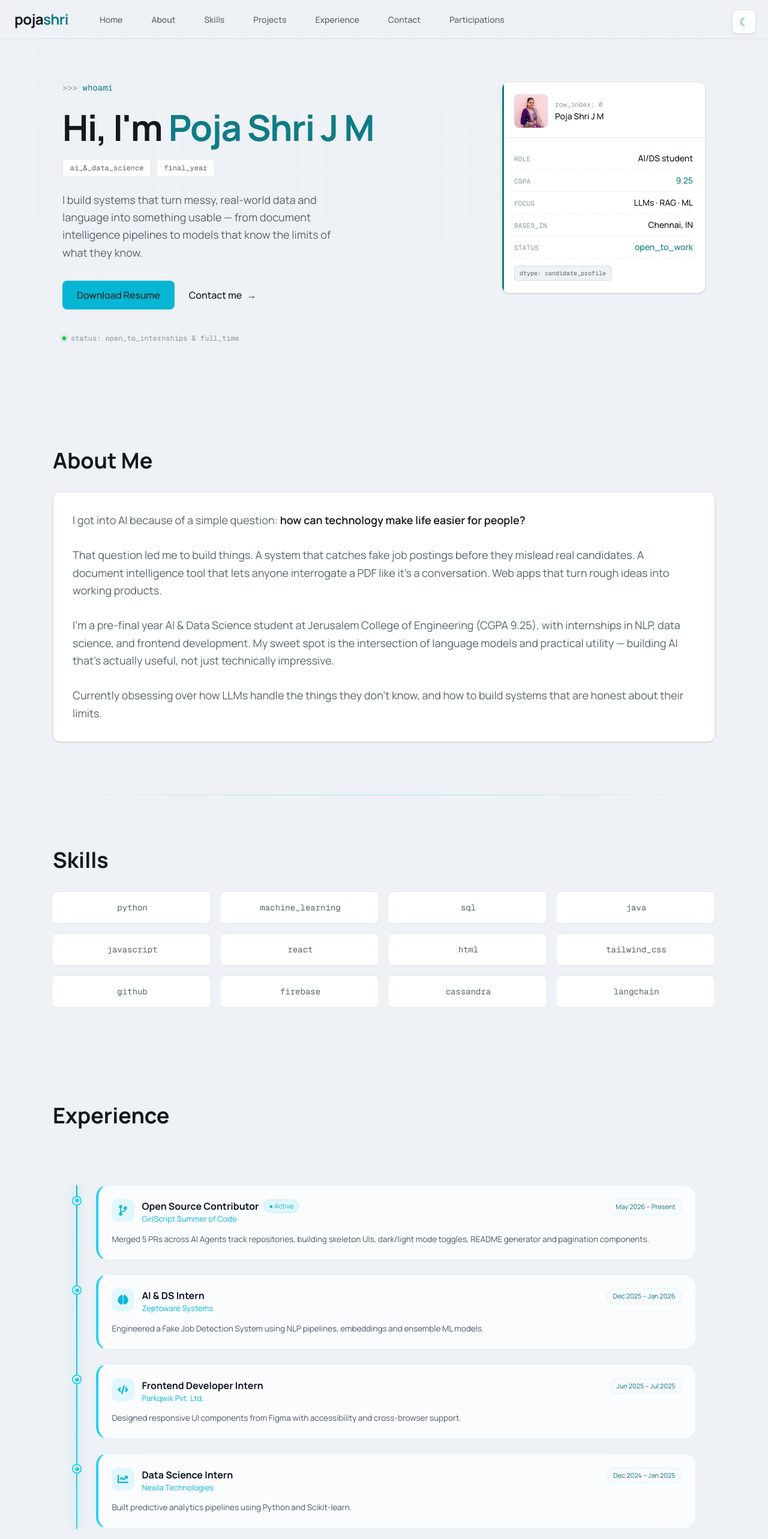
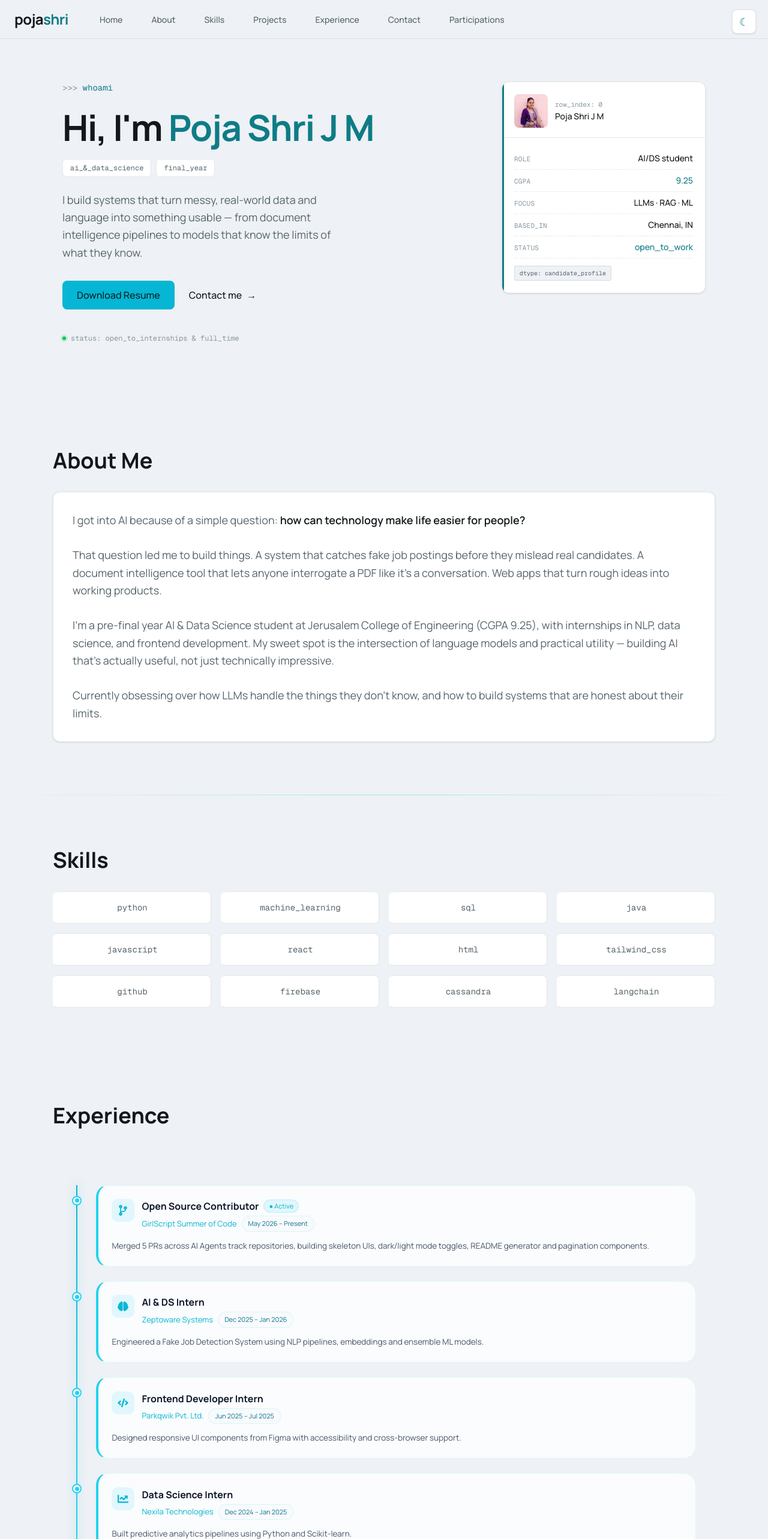
Before and after one commit to PojashriJM/PojashriJM_Portfolio, a Next.js app: page / in a window 1280 px wide. Shown: the top 2566 px of the page at 60% size. Built offline with nearby package versions, Linux system fonts and the light colour scheme.

Commit message:
Changed colors to match the theme

```diff
--- a/app/page.tsx
+++ b/app/page.tsx
@@ -127,16 +127,6 @@ export default function Home() {
             as row_index 0 of a dataframe, small avatar chip instead of a
             large photo, mono field labels. No blobs, no big portrait. */}
         <section id="home" className="relative max-w-6xl mx-auto px-6 md:px-10 py-16 md:py-24">
-          <div
-            className="absolute inset-0 pointer-events-none opacity-60 dark:opacity-40"
-            style={{
-              backgroundImage:
-                "linear-gradient(rgba(18,24,27,0.05) 1px, transparent 1px), linear-gradient(90deg, rgba(18,24,27,0.05) 1px, transparent 1px)",
-              backgroundSize: "48px 48px",
-              maskImage: "linear-gradient(to bottom, black, transparent 80%)",
-              WebkitMaskImage: "linear-gradient(to bottom, black, transparent 80%)",
-            }}
-          />
 
           <div className="relative grid md:grid-cols-[1fr_340px] gap-12 md:gap-16 items-start">
             {/* Left: text */}
--- a/components/Experience.jsx
+++ b/components/Experience.jsx
@@ -66,9 +66,11 @@ style={{flex:1,borderRadius:20,padding:"1.4rem",background:isDark?"rgba(8,17,34,
 <strong style={{color:isDark?"#67E8F9":"#0F172A"}}>{exp.role}</strong>
 {exp.active&&<span style={{fontSize:11,padding:"2px 8px",borderRadius:999,background:"rgba(34,211,238,.12)",color:CYAN2,border:"1px solid rgba(34,211,238,.2)"}}>● Active</span>}
 </div>
-<div style={{color:CYAN2,fontSize:13}}>{exp.company}</div>
+<div style={{display:"flex",alignItems:"center",gap:8,flexWrap:"wrap",marginTop:4}}>
+<span style={{color:CYAN2,fontSize:13}}>{exp.company}</span>
+<span style={{fontSize:11,padding:"4px 10px",borderRadius:999,background:isDark?"rgba(255,255,255,.05)":"#F8FAFC",border:"1px solid rgba(34,211,238,.15)",color:isDark?"#A5F3FC":"#0E7490",flexShrink:0}}>{exp.date}</span>
 </div>
-<div style={{fontSize:11,padding:"4px 10px",borderRadius:999,background:isDark?"rgba(255,255,255,.05)":"#F8FAFC",border:"1px solid rgba(34,211,238,.15)",color:isDark?"#A5F3FC":"#0E7490",flexShrink:0,alignSelf:"flex-start"}}>{exp.date}</div>
+</div>
 </div>
 <p style={{marginTop:12,lineHeight:1.7,color:isDark?"#CFFAFE":"#475569",fontSize:13.5}}>{exp.description}</p>
 </div>
--- a/components/Projects.jsx
+++ b/components/Projects.jsx
@@ -13,7 +13,7 @@ const projects = [
     github: "https://github.com/PojashriJM/FakeJobDetection",
     live: "https://fakejobdetection.onrender.com/",
     border: "#0E7C86",
-    accent: "#22D3EE",
+    accent: "#0e7c86",
   },
   {
     id: "02",
@@ -24,8 +24,8 @@ const projects = [
     tech: ["HTML", "CSS", "JavaScript", "Node.js", "Render"],
     github: "https://github.com/PojashriJM/million-dollar-instapage",
     live: "https://million-dollar-instapage.onrender.com/",
-    border: "#7C6AE0",
-    accent: "#A78BFA",
+    border: "#059986",
+    accent: "#059986",
   },
   {
     id: "03",
@@ -36,8 +36,8 @@ const projects = [
     tech: ["Groq", "Next.js", "React", "Typescript", "RAG"],
     github: "https://github.com/PojashriJM/DocMindAI",
     live: "https://doc-mind-ai-iota.vercel.app/",
-    border: "#e06b6b",
-    accent: "#e89090",
+    border: "#037c5f",
+    accent: "#037c5f",
   },
   {
     id: "04",
@@ -46,8 +46,8 @@ const projects = [
    description:
   "An AI-powered smart shoe designed to assist visually impaired individuals with safer and more independent navigation. The system combines ultrasonic sensors, ESP32, and intelligent obstacle detection to identify nearby objects and provide real-time alerts through vibration and audio feedback. Built with a companion mobile application for location tracking and emergency assistance.",
    tech: ["Arduino uno", "ESP32", "React", "Flutter", "Sensors"],
-    border: "#5b8de8",
-    accent: "#7aaaf0",
+    border: "#037c6e",
+    accent: "#037c6e",
      hideLinks: true,
   },
 ];
```
